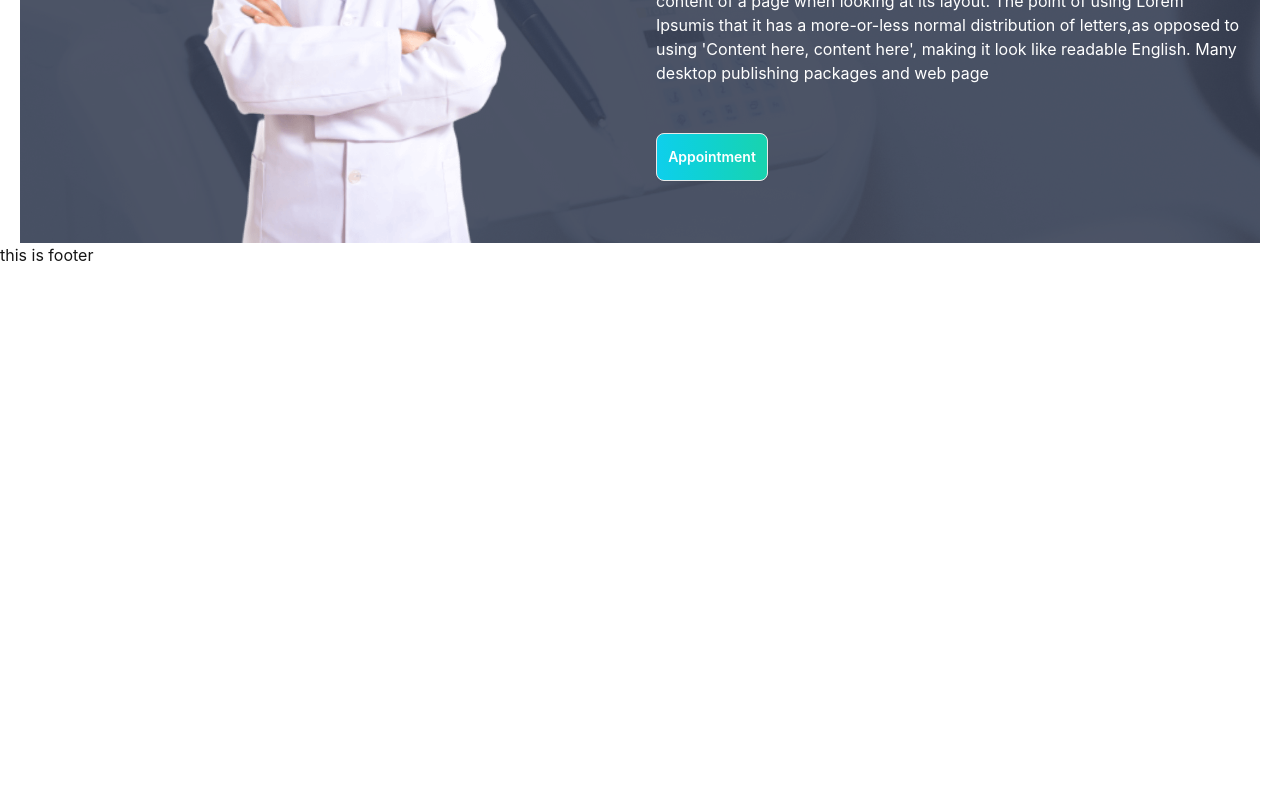
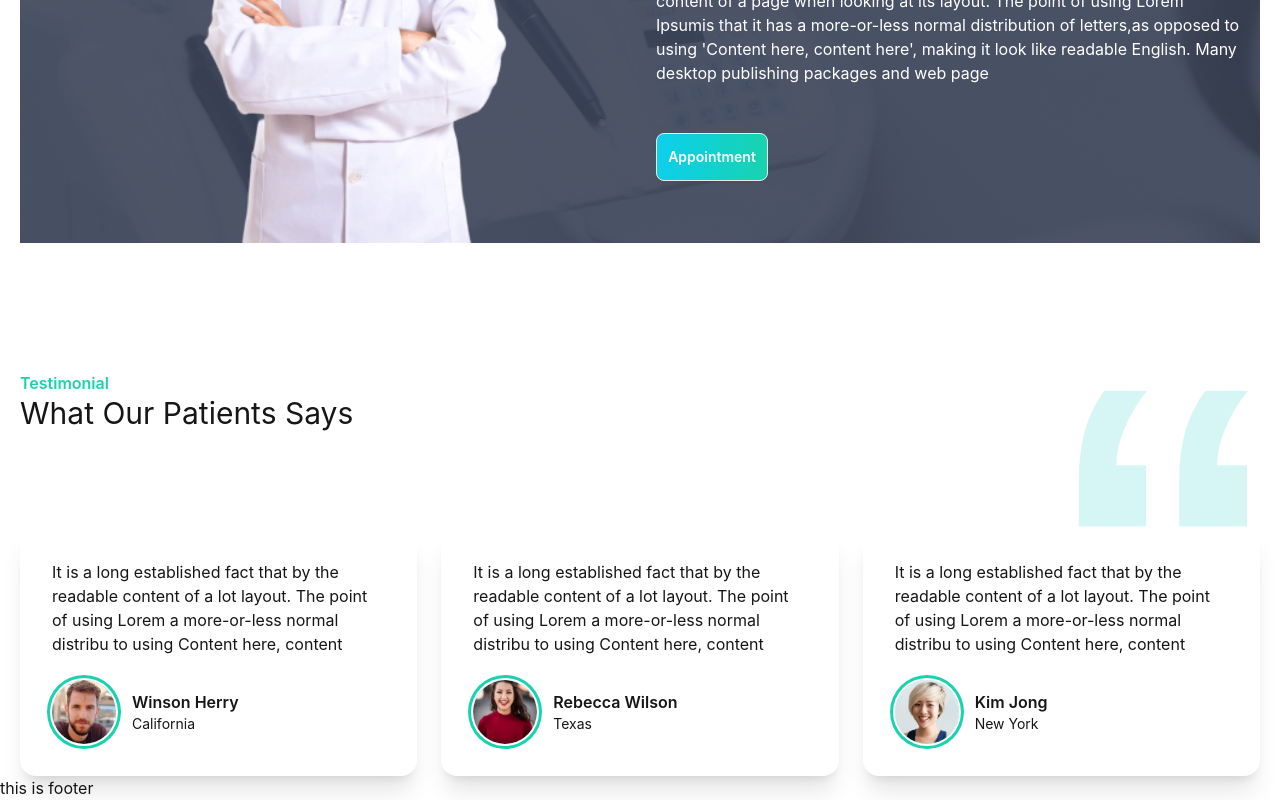
Before and after one commit to MasrulSakib/Doctors-portal-client, a React (Create React App) app: page / in a window 1280 px wide. Shown: the part 2477-3277 px from the top of the page. Before the commit the page ends 2744 px from the top, so only its background shows below. Built offline with nearby package versions, Linux system fonts and the light colour scheme.

Commit message:
Reviews component added

```diff
--- a/src/Pages/Shared/Home/Home.js
+++ b/src/Pages/Shared/Home/Home.js
@@ -3,6 +3,7 @@ import Banner from './Banner/Banner';
 import InfoCards from './InfoCards/InfoCards';
 import Services from './Services/Services';
 import MakeAppointment from './MakeAppointment/MakeAppointment';
+import Testimonials from './Testimonials/Testimonials';
 
 
 const Home = () => {
@@ -12,6 +13,7 @@ const Home = () => {
             <InfoCards></InfoCards>
             <Services></Services>
             <MakeAppointment></MakeAppointment>
+            <Testimonials></Testimonials>
         </div>
     );
 };
--- a/src/Pages/Shared/Home/MakeAppointment/MakeAppointment.js
+++ b/src/Pages/Shared/Home/MakeAppointment/MakeAppointment.js
@@ -6,8 +6,16 @@ import ButtonLayout from '../../../../components/ButtonLayout/ButtonLayout';
 const MakeAppointment = () => {
     return (
 
+        // z-index: 0;
+        // display: flex;
+        // align-items: center;
+        // justify-content: center;
+        // max-width: 80rem/* 1280px */;
+        // gap: 1rem/* 16px */;
+        // padding: 1rem/* 16px */;
+
         <section
-            className='mt-32'
+            className='my-32'
             style={
                 {
                     background: `url(${appoinment})`
@@ -15,11 +23,11 @@ const MakeAppointment = () => {
                 }
             }>
             <div className="hero">
-                <div className="hero-content pb-0 flex-col lg:flex-row text-white">
+                <div className="flex flex-col lg:flex-row z-0 items-center justify-center md:gap-4 gap-0 pt-4 px-4 pb-0 text-white">
                     <img src={doctor} alt='' className="-mt-36 hidden md:block lg:w-1/2 rounded-lg" />
                     <div>
                         <p className=' text-secondary font-semibold'>APPOINTMENT</p>
-                        <h1 className="text-5xl font-bold">Make an appointment Today</h1>
+                        <h1 className="md:text-5xl text-3xl font-semibold">Make an appointment today</h1>
                         <p className="py-6">It is a long established fact that a reader will be distracted by the readable content of a page when looking at its layout. The point of using Lorem Ipsumis that it has a more-or-less normal distribution of letters,as opposed to using 'Content here, content here', making it look like readable English. Many desktop publishing packages and web page</p>
                         <ButtonLayout>Appointment</ButtonLayout>
                     </div>
--- /dev/null
+++ b/src/Pages/Shared/Home/Reviews/Reviews.js
@@ -0,0 +1,28 @@
+import React from 'react';
+
+const Reviews = ({ userReviews }) => {
+
+    const { image, description, country, name } = userReviews;
+    return (
+        <div>
+            <div className="card shadow-xl">
+                <div className="card-body">
+                    <p>{description}</p>
+                    <div className="flex items-center mt-4">
+                        <div className="avatar">
+                            <div className="w-16 rounded-full ring ring-secondary ring-offset-base-100 ring-offset-2">
+                                <img src={image} alt='' />
+                            </div>
+                        </div>
+                        <div className='ms-4'>
+                            <p className='font-semibold'>{name}</p>
+                            <p className=' text-sm'>{country}</p>
+                        </div>
+                    </div>
+                </div>
+            </div>
+        </div>
+    );
+};
+
+export default Reviews;
--- /dev/null
+++ b/src/Pages/Shared/Home/Testimonials/Testimonials.js
@@ -0,0 +1,57 @@
+import React from 'react';
+import comment from '../../../../assets/icons/quote.svg';
+import people1 from '../../../../assets/images/people1.png'
+import people2 from '../../../../assets/images/people2.png'
+import people3 from '../../../../assets/images/people3.png'
+import Reviews from '../Reviews/Reviews';
+
+const Testimonials = () => {
+
+    const userReviews = [
+        {
+            id: 1,
+            name: 'Winson Herry',
+            description: "It is a long established fact that by the readable content of a lot layout. The point of using Lorem a more-or-less normal distribu to using Content here, content",
+            image: people1,
+            country: 'California'
+        },
+        {
+            id: 2,
+            name: 'Rebecca Wilson',
+            description: "It is a long established fact that by the readable content of a lot layout. The point of using Lorem a more-or-less normal distribu to using Content here, content",
+            image: people2,
+            country: 'Texas'
+        },
+        {
+            id: 3,
+            name: 'Kim Jong',
+            description: "It is a long established fact that by the readable content of a lot layout. The point of using Lorem a more-or-less normal distribu to using Content here, content",
+            image: people3,
+            country: 'New York'
+        },
+    ]
+
+    return (
+        <section className='container mx-auto'>
+            <div className='flex justify-between'>
+                <div>
+                    <p className='font-semibold text-secondary'>Testimonial</p>
+                    <h2 className='text-3xl'>What Our Patients Says</h2>
+                </div>
+                <div>
+                    <img className='lg:w-48 w-20' src={comment} alt="" />
+                </div>
+            </div>
+            <div className='grid gap-6 grid-cols-1 md:grid-cols-2 lg:grid-cols-3'>
+                {
+                    userReviews.map(rev => <Reviews
+                        key={rev.id}
+                        userReviews={rev}
+                    ></Reviews>)
+                }
+            </div>
+        </section>
+    );
+};
+
+export default Testimonials;
--- a/src/components/ButtonLayout/ButtonLayout.js
+++ b/src/components/ButtonLayout/ButtonLayout.js
@@ -3,7 +3,7 @@ import React from 'react';
 const ButtonLayout = ({ children }) => {
     return (
 
-        <button className='my-6 w-28 btn bg-gradient-to-r from-primary to-secondary text-white'>{children}</button>
+        <button className='my-6 md:w-28 btn bg-gradient-to-r from-primary to-secondary text-white'>{children}</button>
 
     );
 };
```
